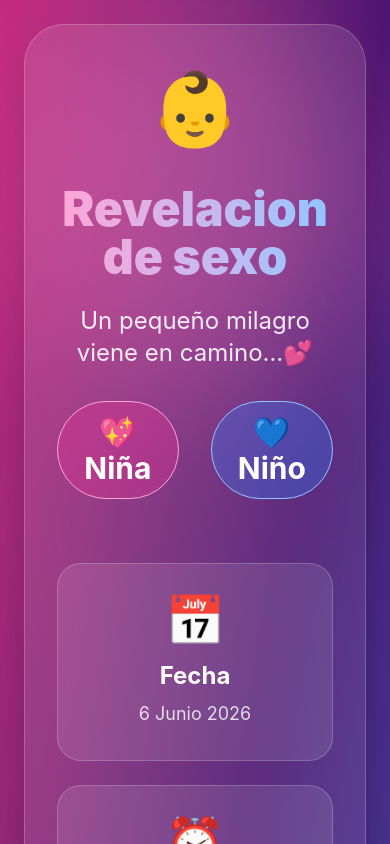
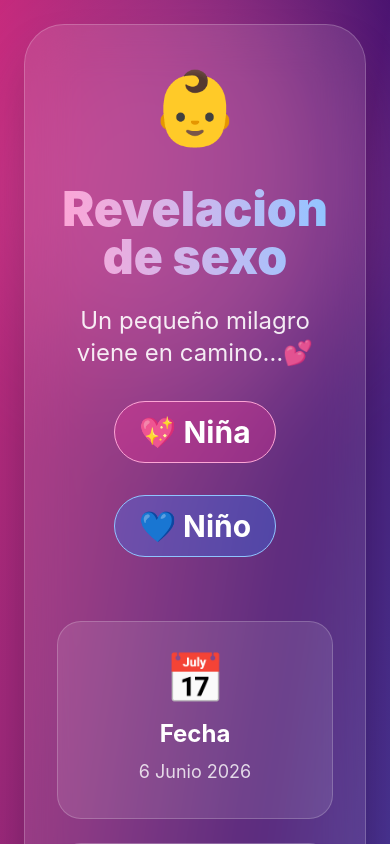
Before and after one commit to Apecs1/gender-reveal, a React (Vite) app: page / in a window 390 px wide. Shown: the top 844 px of the page. Built offline with nearby package versions, Linux system fonts and the light colour scheme.

Commit message:
cambie el boton

```diff
--- a/src/App.jsx
+++ b/src/App.jsx
@@ -3,6 +3,7 @@ import { useEffect, useState } from "react"
 export default function App() {
   const targetDate = new Date("2026-06-06T19:00:00")
 
+  const [seleccion, setSeleccion] = useState("")
   const [timeLeft, setTimeLeft] = useState({
     dias: 0,
     horas: 0,
@@ -30,25 +31,15 @@ export default function App() {
 
   return (
     <main className="min-h-screen overflow-hidden relative bg-black text-white">
-
-      {/* FONDO */}
       <div className="absolute inset-0 bg-gradient-to-br from-pink-500 via-purple-900 to-blue-500 opacity-80"></div>
 
-      {/* CIRCULOS DECORATIVOS */}
       <div className="absolute top-0 left-0 w-96 h-96 bg-pink-400 rounded-full blur-3xl opacity-30"></div>
       <div className="absolute bottom-0 right-0 w-96 h-96 bg-blue-400 rounded-full blur-3xl opacity-30"></div>
 
-      {/* CONTENIDO */}
       <section className="relative z-10 flex items-center justify-center min-h-screen p-6">
-
         <div className="w-full max-w-5xl bg-white/10 backdrop-blur-xl border border-white/20 rounded-[40px] shadow-2xl overflow-hidden">
-
-          {/* HERO */}
           <div className="text-center px-8 py-16">
-
-            <div className="animate-bounce text-7xl mb-6">
-              👶
-            </div>
+            <div className="animate-bounce text-7xl mb-6">👶</div>
 
             <h1 className="text-5xl md:text-7xl font-black mb-6 bg-gradient-to-r from-pink-300 to-blue-300 bg-clip-text text-transparent">
               Revelacion de sexo
@@ -58,62 +49,67 @@ export default function App() {
               Un pequeño milagro viene en camino…💕
             </p>
 
-            <div className="flex justify-center gap-8 text-3xl font-bold">
-              <span className="bg-pink-500/30 px-6 py-3 rounded-full border border-pink-300">
+            <div className="flex flex-wrap justify-center gap-8 text-3xl font-bold">
+              <button
+                onClick={() => setSeleccion("niña")}
+                className={`px-6 py-3 rounded-full border transition duration-300 hover:scale-110 ${
+                  seleccion === "niña"
+                    ? "bg-pink-500 border-pink-100 shadow-2xl scale-110"
+                    : "bg-pink-500/30 border-pink-300"
+                }`}
+              >
                 💖 Niña
-              </span>
+              </button>
 
-              <span className="bg-blue-500/30 px-6 py-3 rounded-full border border-blue-300">
+              <button
+                onClick={() => setSeleccion("niño")}
+                className={`px-6 py-3 rounded-full border transition duration-300 hover:scale-110 ${
+                  seleccion === "niño"
+                    ? "bg-blue-500 border-blue-100 shadow-2xl scale-110"
+                    : "bg-blue-500/30 border-blue-300"
+                }`}
+              >
                 💙 Niño
-              </span>
+              </button>
             </div>
 
+            {seleccion && (
+              <div className="mt-8 mx-auto max-w-xl rounded-3xl bg-white/15 border border-white/25 px-6 py-4 shadow-xl animate-pulse">
+                <p className="text-2xl md:text-3xl font-black">
+                  {seleccion === "niño"
+                    ? "💙 Votaste a que es niño"
+                    : "💖 Votaste a que es niña"}
+                </p>
+              </div>
+            )}
           </div>
 
-          {/* INFO */}
           <div className="grid md:grid-cols-3 gap-6 px-8">
-
             <div className="bg-white/10 border border-white/20 rounded-3xl p-8 text-center hover:scale-105 transition duration-300">
               <div className="text-5xl mb-4">📅</div>
-              <h2 className="text-2xl font-bold mb-2">
-                Fecha
-              </h2>
-              <p className="text-white/80 text-lg">
-                6 Junio 2026
-              </p>
+              <h2 className="text-2xl font-bold mb-2">Fecha</h2>
+              <p className="text-white/80 text-lg">6 Junio 2026</p>
             </div>
 
             <div className="bg-white/10 border border-white/20 rounded-3xl p-8 text-center hover:scale-105 transition duration-300">
               <div className="text-5xl mb-4">⏰</div>
-              <h2 className="text-2xl font-bold mb-2">
-                Hora
-              </h2>
-              <p className="text-white/80 text-lg">
-                3:00 PM
-              </p>
+              <h2 className="text-2xl font-bold mb-2">Hora</h2>
+              <p className="text-white/80 text-lg">3:00 PM</p>
             </div>
 
             <div className="bg-white/10 border border-white/20 rounded-3xl p-8 text-center hover:scale-105 transition duration-300">
               <div className="text-5xl mb-4">📍</div>
-              <h2 className="text-2xl font-bold mb-2">
-                Lugar
-              </h2>
-              <p className="text-white/80 text-lg">
-                Almedra 48 B
-              </p>
+              <h2 className="text-2xl font-bold mb-2">Lugar</h2>
+              <p className="text-white/80 text-lg">Almedra 48 B</p>
             </div>
-
           </div>
 
-          {/* CONTADOR */}
           <div className="px-8 py-14">
-
             <h2 className="text-4xl font-bold text-center mb-10">
               ⏳ Cuenta regresiva
             </h2>
 
             <div className="grid grid-cols-2 md:grid-cols-4 gap-5">
-
               {[
                 ["Días", timeLeft.dias],
                 ["Horas", timeLeft.horas],
@@ -124,28 +120,16 @@ export default function App() {
                   key={label}
                   className="bg-white/10 border border-white/20 rounded-3xl p-8 text-center shadow-xl hover:scale-105 transition duration-300"
                 >
-                  <p className="text-5xl font-black mb-2">
-                    {value}
-                  </p>
-
-                  <span className="text-white/80 text-xl">
-                    {label}
-                  </span>
+                  <p className="text-5xl font-black mb-2">{value}</p>
+                  <span className="text-white/80 text-xl">{label}</span>
                 </div>
               ))}
-
             </div>
-
           </div>
 
-          {/* MENSAJE */}
           <div className="px-8 pb-14">
-
             <div className="bg-gradient-to-r from-pink-500/20 to-blue-500/20 border border-white/20 rounded-[35px] p-10 text-center">
-
-              <div className="text-6xl mb-5">
-                🎉
-              </div>
+              <div className="text-6xl mb-5">🎉</div>
 
               <p className="text-2xl leading-relaxed text-white/90 max-w-3xl mx-auto">
                 Nuestro corazón está lleno de emoción y queremos compartir contigo este momento tan especial.
@@ -158,15 +142,10 @@ export default function App() {
               >
                 Confirmar asistencia 💌
               </a>
-
             </div>
-
           </div>
-
         </div>
-
       </section>
-
     </main>
   )
 }
```
